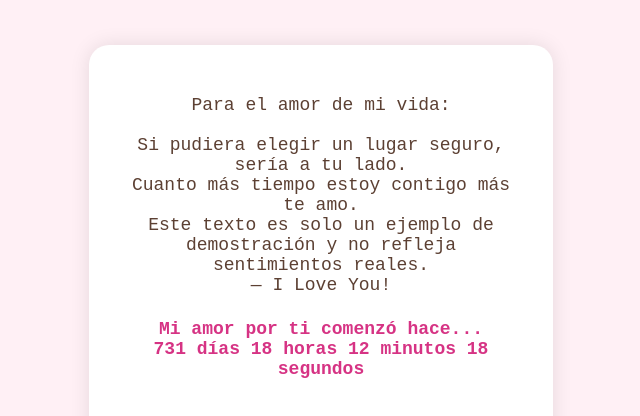
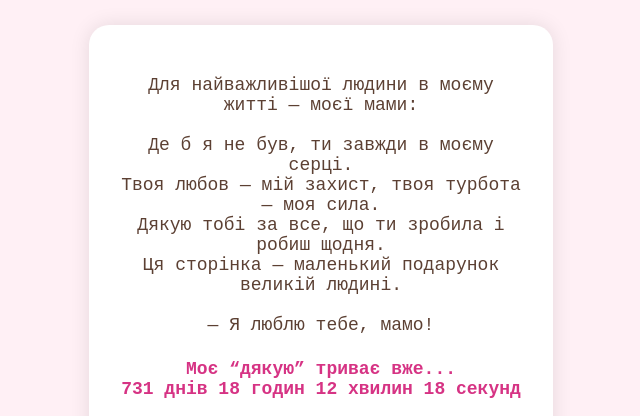
Before and after one commit to Tdmanton/tdmanton.github.io, a plain HTML site: page index.html in a window 1280 px wide. Shown: the top 416 px of the page, without its empty margins (319-959 px from the left). Drawn offline with Linux system fonts and the light colour scheme; grey boxes are pictures that could not be loaded.

Commit message:
Add files via upload

```diff
--- a/index.html
+++ b/index.html
@@ -1,22 +1,23 @@
 <!DOCTYPE html>
-<html lang="es">
+<html lang="uk">
 <head>
   <meta charset="UTF-8">
-  <title>I Love You</title>
+  <title>Для мами</title>
   <link rel="stylesheet" href="style.css">
 </head>
 <body>
   <div class="Love__You">
     <p>
-      Para el amor de mi vida:<br><br>
-      Si pudiera elegir un lugar seguro, sería a tu lado.<br>
-      Cuanto más tiempo estoy contigo más te amo.<br>
-      Este texto es solo un ejemplo de demostración y no refleja sentimientos reales.<br>
-      — I Love You!
+      Для найважливішої людини в моєму житті — моєї мами:<br><br>
+      Де б я не був, ти завжди в моєму серці.<br>
+      Твоя любов — мій захист, твоя турбота — моя сила.<br>
+      Дякую тобі за все, що ти зробила і робиш щодня.<br>
+      Ця сторінка — маленький подарунок великій людині.<br><br>
+      — Я люблю тебе, мамо!
     </p>
 
     <p class="counter">
-      Mi amor por ti comenzó hace...<br>
+      Моє “дякую” триває вже...<br>
       <span id="timer"></span>
     </p>
 
--- a/script.js
+++ b/script.js
@@ -1,4 +1,4 @@
-const startDate = new Date("2023-05-24T00:00:00"); // Заміни на свою дату
+const startDate = new Date("2023-05-24T00:00:00");
 
 function updateTimer() {
   const now = new Date();
@@ -10,7 +10,7 @@ function updateTimer() {
   const seconds = now.getSeconds();
 
   document.getElementById("timer").textContent =
-    `${days} días ${hours} horas ${minutes} minutos ${seconds < 10 ? '0' : ''}${seconds} segundos`;
+    `${days} днів ${hours} годин ${minutes} хвилин ${seconds < 10 ? '0' : ''}${seconds} секунд`;
 }
 
 setInterval(updateTimer, 1000);
```
